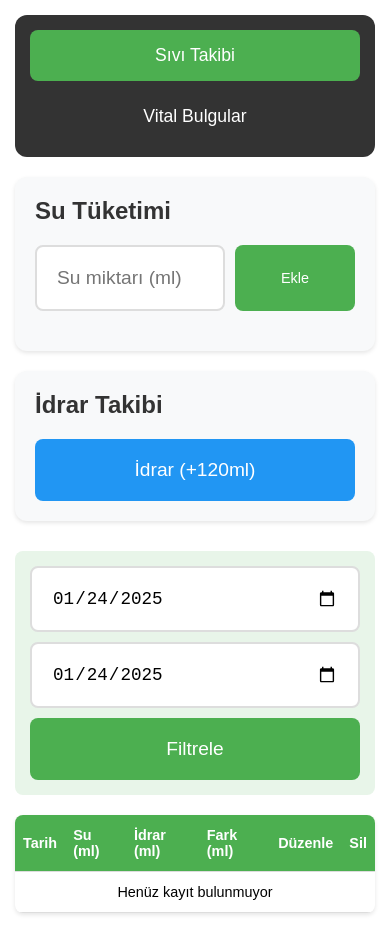
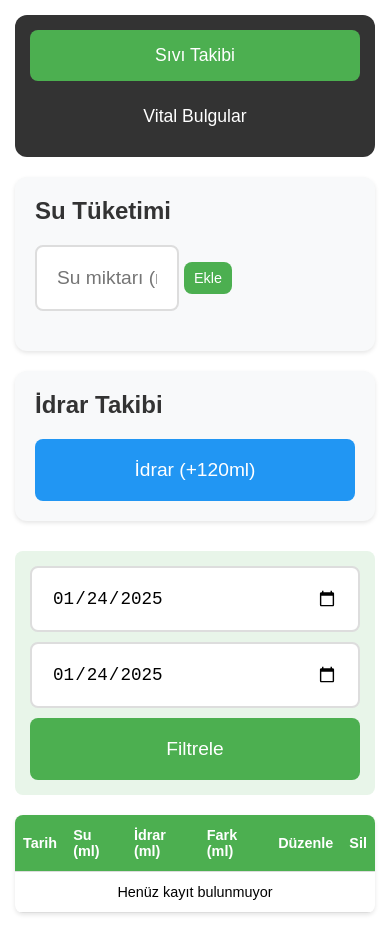
Before and after one commit to muhittinuzun/hasta_takip, a plain HTML site: page index.html in a window 390 px wide. Drawn offline with Linux system fonts and the light colour scheme.

Commit message:
Mobil görünüm iyileştirildi: - Input alanı ve buton boyutları optimize edildi - Sayı okları kaldırıldı - Boşluklar ve padding'ler düzenlendi - Font boyutları küçültüldü

```diff
--- a/index.html
+++ b/index.html
@@ -58,18 +58,23 @@
 
         .water-input {
             display: flex;
-            gap: 10px;
+            gap: 5px;
             margin-bottom: 20px;
+            align-items: center;
         }
 
         .water-input input {
             flex: 1;
-            max-width: 150px;
+            max-width: 120px;
+            padding: 8px;
+            font-size: 0.9rem;
         }
 
         .water-input button {
-            padding: 10px 20px;
+            padding: 8px 12px;
+            font-size: 0.9rem;
             white-space: nowrap;
+            min-width: auto;
         }
 
         input[type="number"] {
@@ -200,15 +205,28 @@
 
             .water-input {
                 flex-wrap: nowrap;
+                width: 100%;
             }
 
             .water-input input {
-                min-width: 100px;
+                min-width: 80px;
+                max-width: 100px;
             }
 
             .water-input button {
-                padding: 8px 15px;
+                padding: 8px 10px;
                 font-size: 0.9rem;
+                flex-shrink: 0;
+            }
+
+            input[type="number"] {
+                -moz-appearance: textfield;
+            }
+
+            input[type="number"]::-webkit-outer-spin-button,
+            input[type="number"]::-webkit-inner-spin-button {
+                -webkit-appearance: none;
+                margin: 0;
             }
         }
 
```
